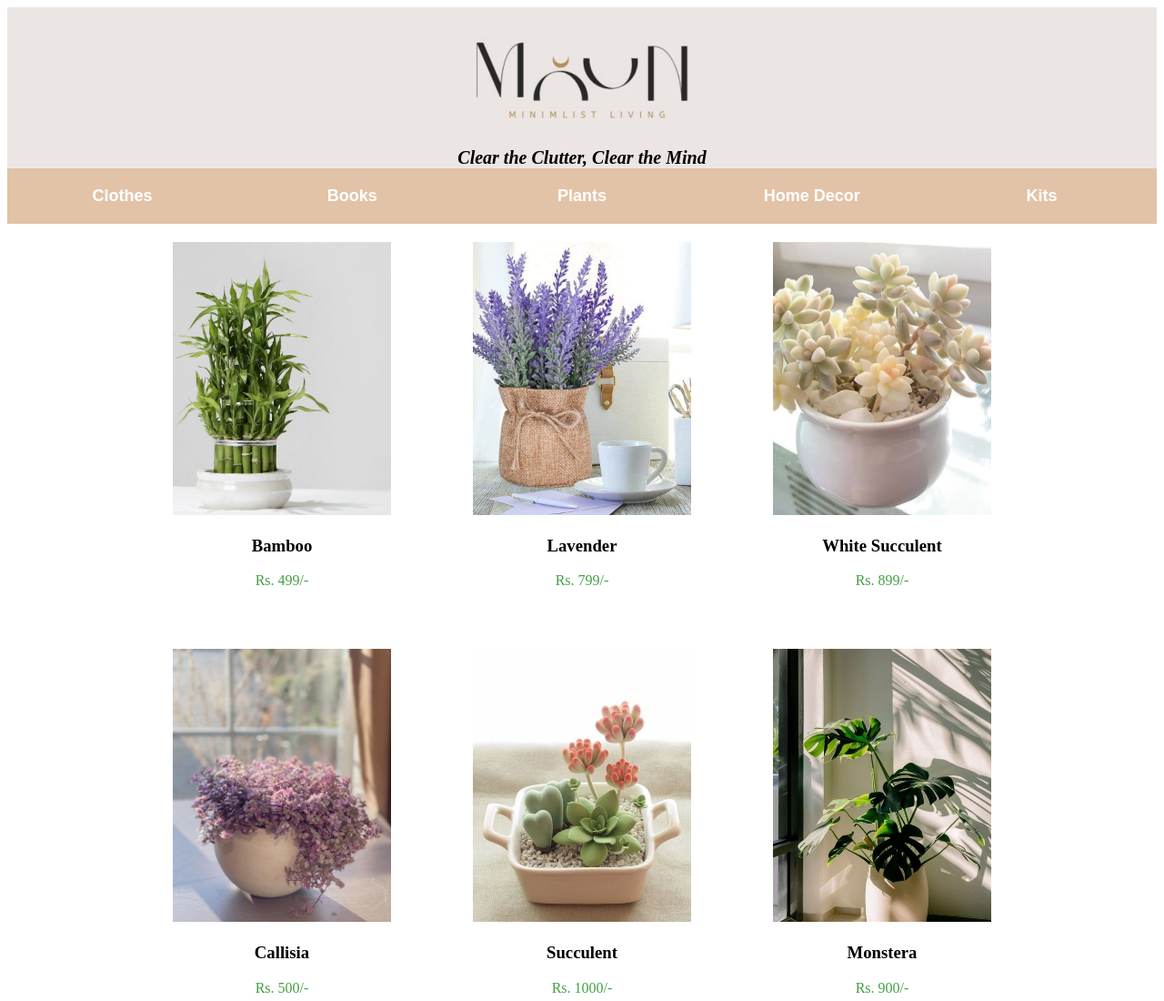
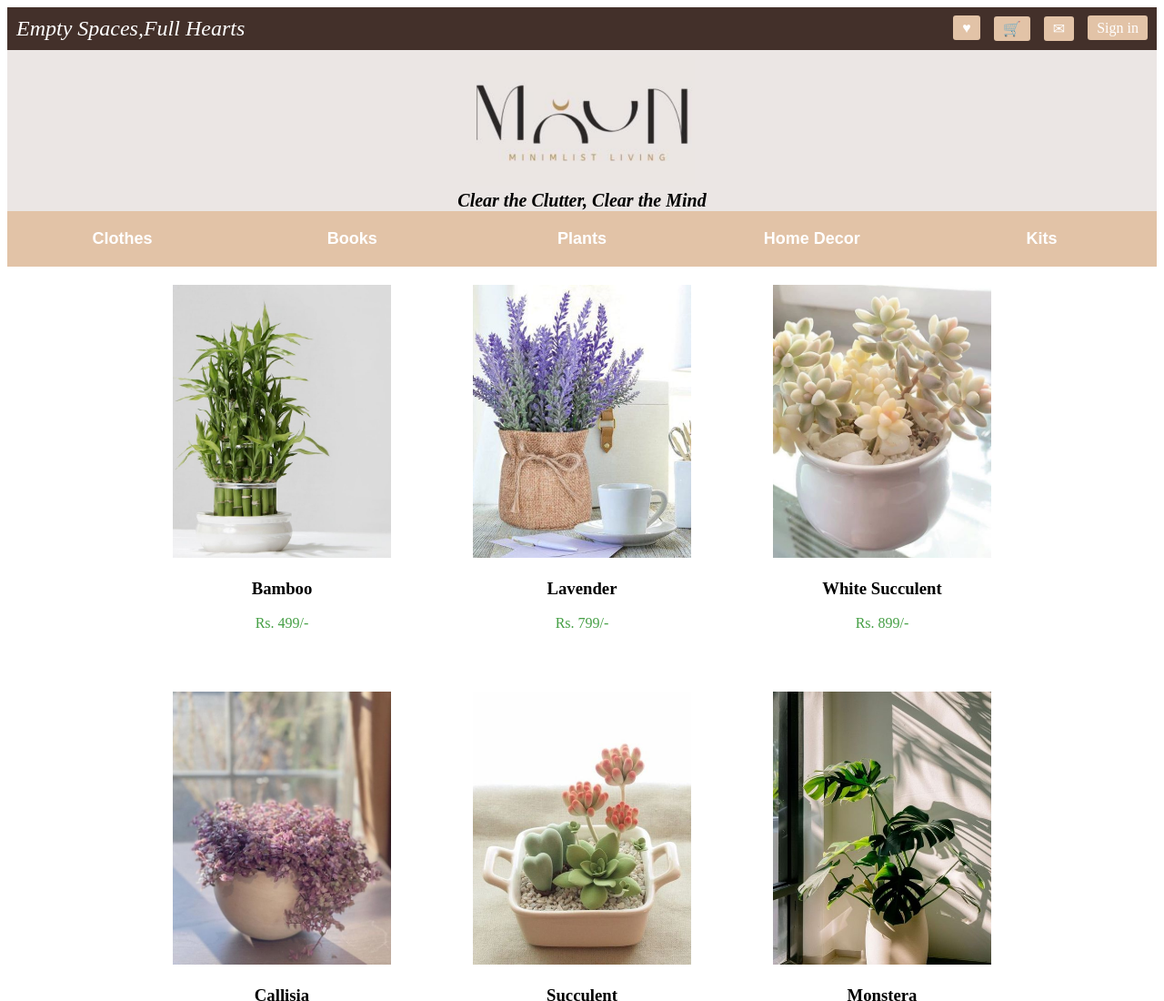
Before and after one commit to Ipshita29/minimalist-living, a plain HTML site: page plant.html in a window 1280 px wide. Shown: the top 1100 px of the page at 91% size. Drawn offline with Linux system fonts and the light colour scheme.

Commit message:
updating plant.html

```diff
--- a/plant.html
+++ b/plant.html
@@ -4,6 +4,17 @@
         <link rel="stylesheet" href="plantstyles.css">
     </head>
     <body>
+        <nav style="background-color: #43302a; padding: 10px;">
+            <div style="display: flex; justify-content: space-between; align-items: center;">
+              <div style="font-style: italic; font-size: 24px; color: white;">Empty Spaces,Full Hearts</div>
+              <ul style="list-style-type: none; margin: 0; padding: 0; display: flex; gap: 15px;">
+                <li style="display: inline;"><a href="#" style="text-decoration: none; color: white; background-color: #e2c3a7 ; padding: 5px 10px; border-radius: 3px;">♥︎</a></li>
+                <li style="display: inline;"><a href="#" style="text-decoration: none; color: white; background-color:#e2c3a7 ; padding: 5px 10px; border-radius: 3px;">🛒</a></li>
+                <li style="display: inline;"><a href="#" style="text-decoration: none; color: white; background-color: #e2c3a7 ; padding: 5px 10px; border-radius: 3px;">✉︎</a></li>
+                <li style="display: inline;"><a href="#" style="text-decoration: none; color: white; background-color: #e2c3a7 ; padding: 5px 10px; border-radius: 3px;">Sign in</a></li>
+              </ul>
+            </div>
+        </nav>
         <div style="background-color: #ebe6e4;text-align: center;">
             <img src="logo.png" style="height:150px" >
         </div>
```
